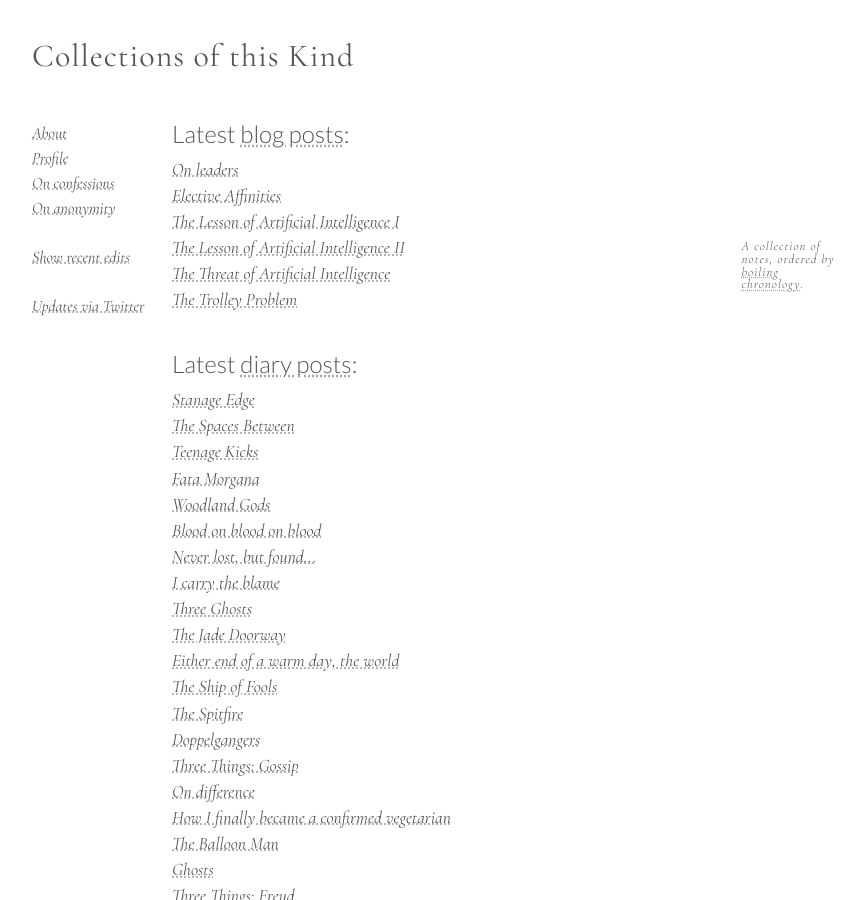
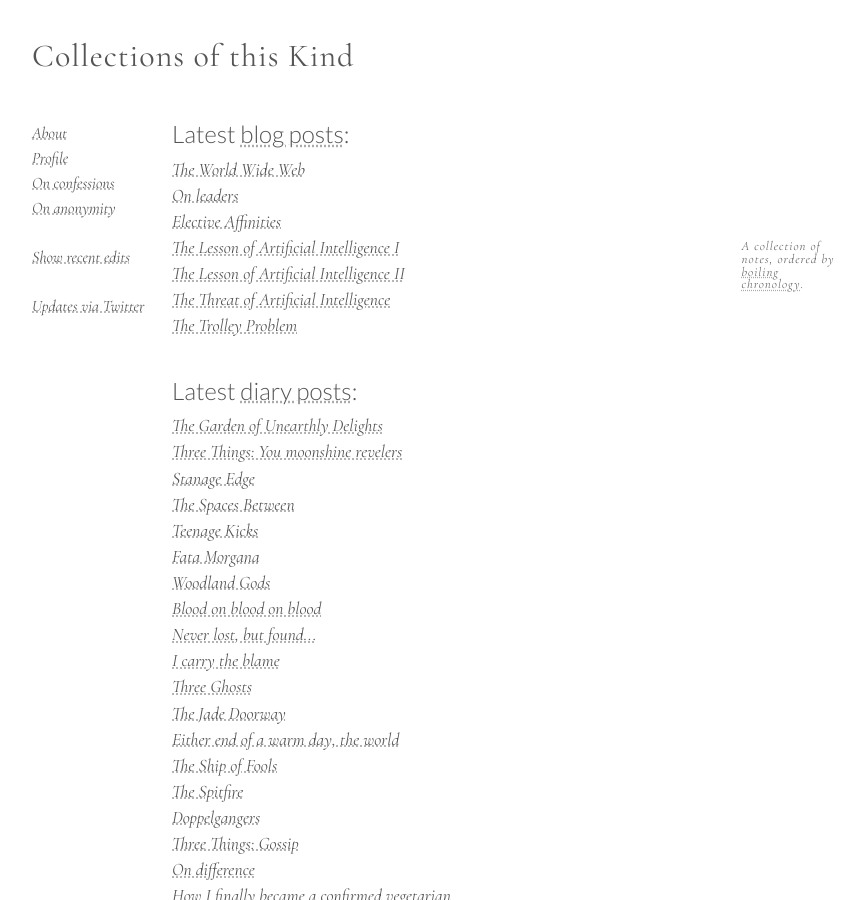
Before and after one commit to CollectionsOfThisKind/collectionsofthiskind.github.io, a Jekyll site: the page built from index.html, in a window 1280 px wide and 900 px high. Shown: the whole window, without its empty margins (78-943 px from the left). Built offline with Jekyll 4.4.1, drawn with Linux system fonts in a browser that asks for light colours; some of the changed text lies outside the part shown.

Commit message:
Add files via upload

```diff
--- a/index.html
+++ b/index.html
@@ -31,6 +31,7 @@ A collection of notes, ordered by <a href="/pages/about/boiling.html">boiling ch
 <h2 name="blog">Latest <a href="/pages/blog/index.html">blog posts</a>:</h2>
 
 <ul class="new">
+<li><a href="pages/blog/info.html">The World Wide Web</a></li>
 <li><a href="pages/blog/leaders.html">On leaders</a></li>
 <li><a href="pages/blog/elective.html">Elective Affinities</a></li>
 <li><a href="pages/blog/ai2.html">The Lesson of Artificial Intelligence I</a></li>
@@ -48,6 +49,8 @@ A collection of notes, ordered by <a href="/pages/about/boiling.html">boiling ch
 
 
 <ul class="new">
+<li><a href="pages/diary/delights.html">The Garden of Unearthly Delights</a></li>
+<li><a href="pages/diary/three-herne.html">Three Things: You moonshine revelers</a></li>
 <li><a href="pages/diary/stanage-edge.html">Stanage Edge</a></li>
 <li><a href="pages/diary/perception.html">The Spaces Between</a></li>
 <li><a href="pages/diary/teens.html">Teenage Kicks</a></li>
@@ -139,6 +142,8 @@ A collection of notes, ordered by <a href="/pages/about/boiling.html">boiling ch
 <h2 name="lists">Latest <a href="pages/lists/index.html">lists, trees, maps, and scrapbooks</a>:</h2>
 
 <ul class="new">
+<li><a href="pages/lists/lists/gimcracks.html">Gimcracks</a></li>
+<li><a href="pages/lists/lists/things.html">Antique names for things</a></li>
 <li><a href="pages/lists/lists/diseases.html">Antique names for diseases</a></li>
 <li><a href="pages/lists/lists/wines.html">Antique names for wines</a></li>
 <li><a href="pages/lists/lists/reboot.html">Reboot books</a></li>
```
